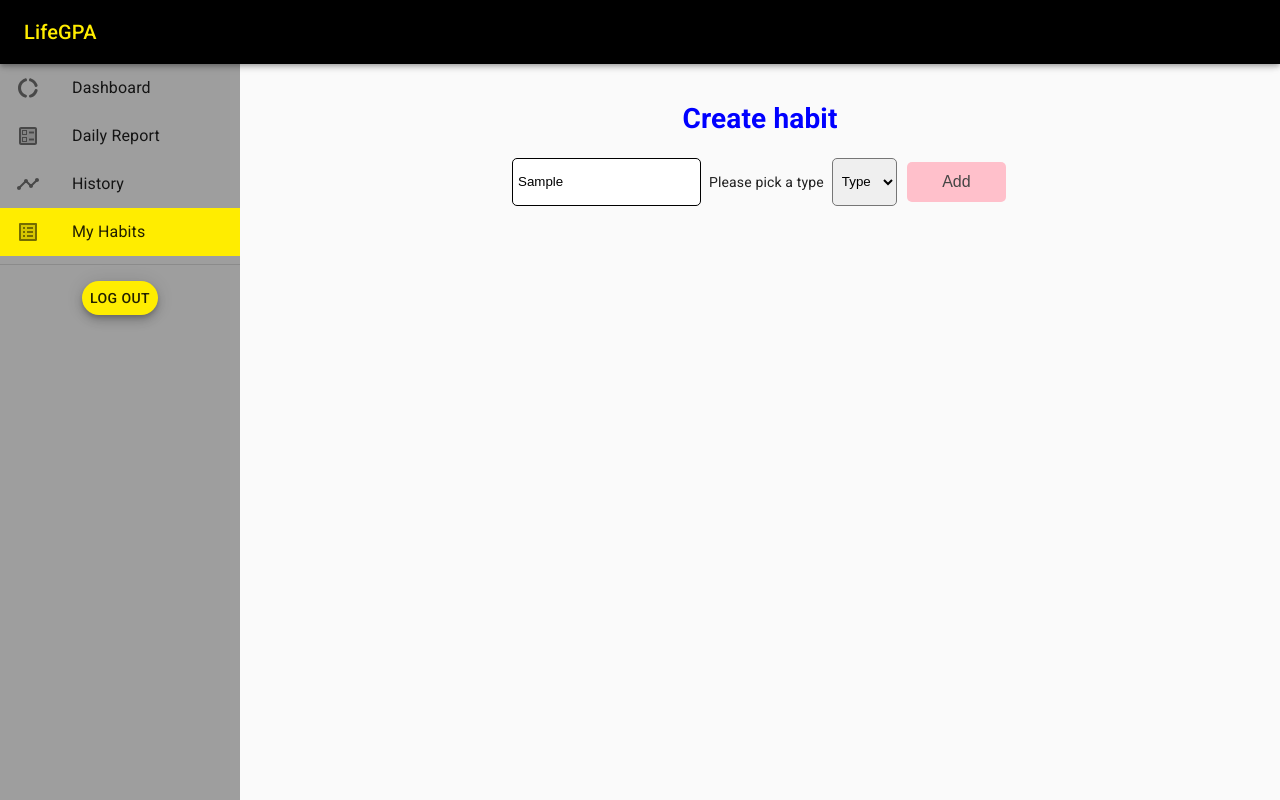
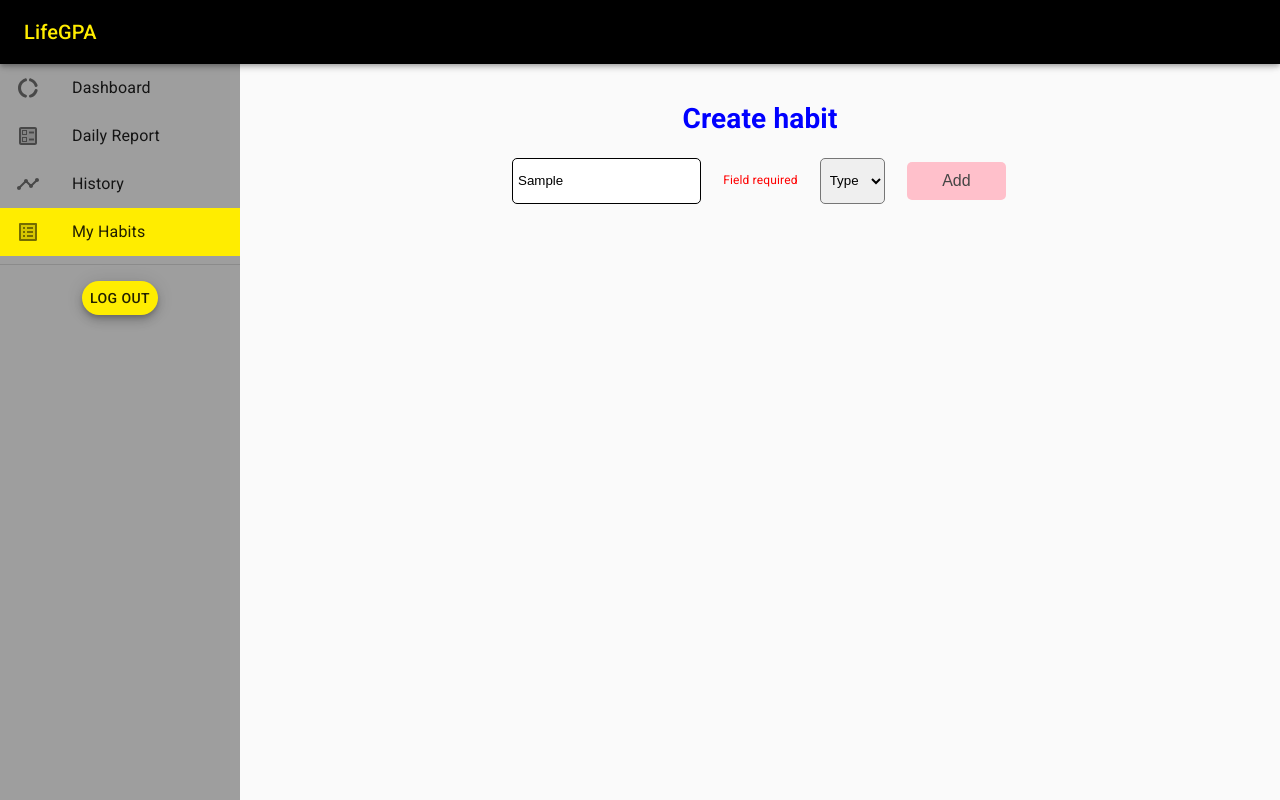
Before and after one commit to lifegpa-bw/lifegpa-frontend, a React (Create React App) app: page /habits in a window 1280 px wide. Both pictures are taken after typing "Sample" into the empty fields and a click on the button "Add". Built offline with nearby package versions, Linux system fonts and the light colour scheme.

Commit message:
delete button

```diff
--- a/src/components/CreateHabit.jsx
+++ b/src/components/CreateHabit.jsx
@@ -9,11 +9,11 @@ import Habit from '../components/HabitCard'
 const Habits = ({ errors, touched, status }) => {
   const [habits, setHabits] = useState([])
 
-  useEffect(() => {
-    if (status) {
-      setHabits([...habits, status])
-    }
-  }, [status])
+useEffect(() => {
+  if (status) {
+    setHabits([...habits, status])
+  }
+}, [status])
 
   return (
 
@@ -22,14 +22,14 @@ const Habits = ({ errors, touched, status }) => {
          <Title>Create habit</Title>
           <HabitForm>
             { /*Description Field */}
-            {touched.description && errors.description && <p>{errors.description}</p>}
+            {touched.description && errors.description && <Error>{errors.description}</Error>}
               <Description
                 type="text"
                 name="description"
                 placeholder="Create Habit"
               />
                { /*Good/Bad Field */}
-               {touched.type && errors.type && <p>{errors.type}</p>}
+               {touched.type && errors.type && <Error>{errors.type}</Error>}
               <Type name="type" component="select" placeholder="Type">
                 <option>Type</option>
                 <option value="Good">Good</option>
@@ -55,7 +55,6 @@ const Habits = ({ errors, touched, status }) => {
             key = {event.id}
             description={event.description}
             type={event.type}
-
           />
           ))}
       </Container>
@@ -72,8 +71,8 @@ export default withFormik({
     }
   },
   validationSchema: yup.object().shape({
-    description: yup.string().required('Please describe a habit'),
-    type: yup.string().required('Please pick a type'),
+    description: yup.string().required('Field required'),
+    type: yup.string().required('Field required'),
     // category: yup.string().required('Please pick a category')
   }),
   handleSubmit: (values, { setStatus }) => {
@@ -119,3 +118,8 @@ const Button = styled.button`
   background:pink;
   width:20%;
 `
+const Error = styled.p`
+  padding:2px;
+  color:red;
+  font-size:1.2rem;
+`
--- a/src/components/HabitCard.jsx
+++ b/src/components/HabitCard.jsx
@@ -5,19 +5,17 @@ import styled from 'styled-components'
 import { deleteItem } from '../actions/axios_delete_action'
 
 const Habit = (props) => {
-  const [remove, setRemove] = useState();
+  const [remove, setRemove] = useState([])
 
-  // const removeHabit = e=> {
-  //   const id = e.target.getAttribute('id')
-  //     setRemove(remove.filter(item => item.id !== id));
-  // }
-
+  const removeHabit = id => {
+    setRemove(remove.filter(item => item.id !== id));
+  }
+  console.log("remove", remove);
   return (
     <Card>
-
         <p> {props.description} </p>
         <p> {props.type} </p>
-        <Button>
+        <Button onClick={removeHabit}>
           Delete
         </Button>
 
```
